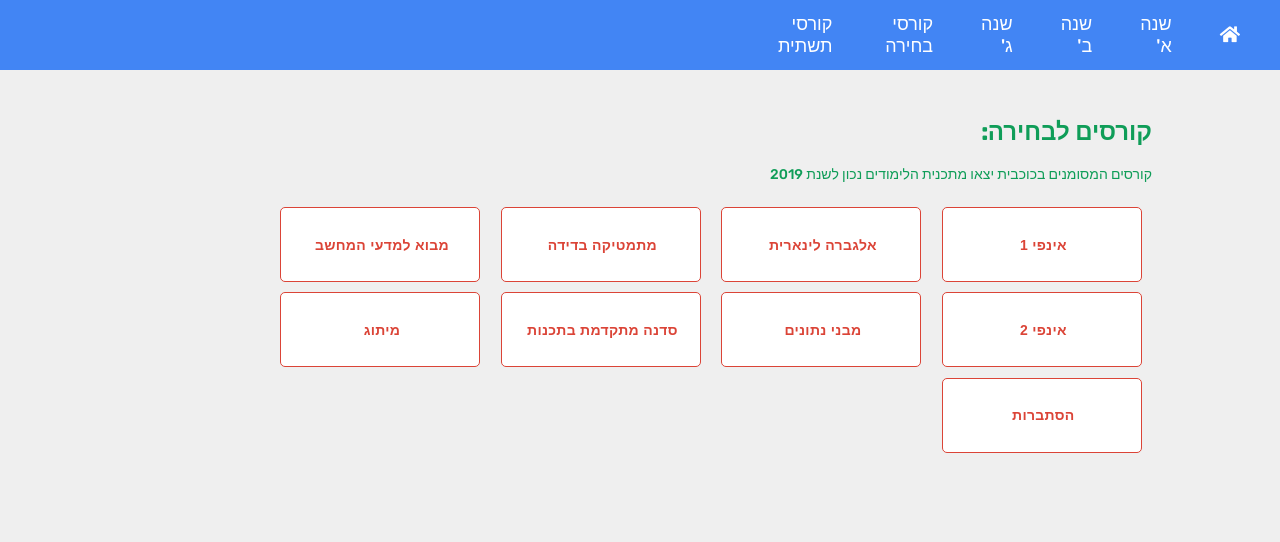
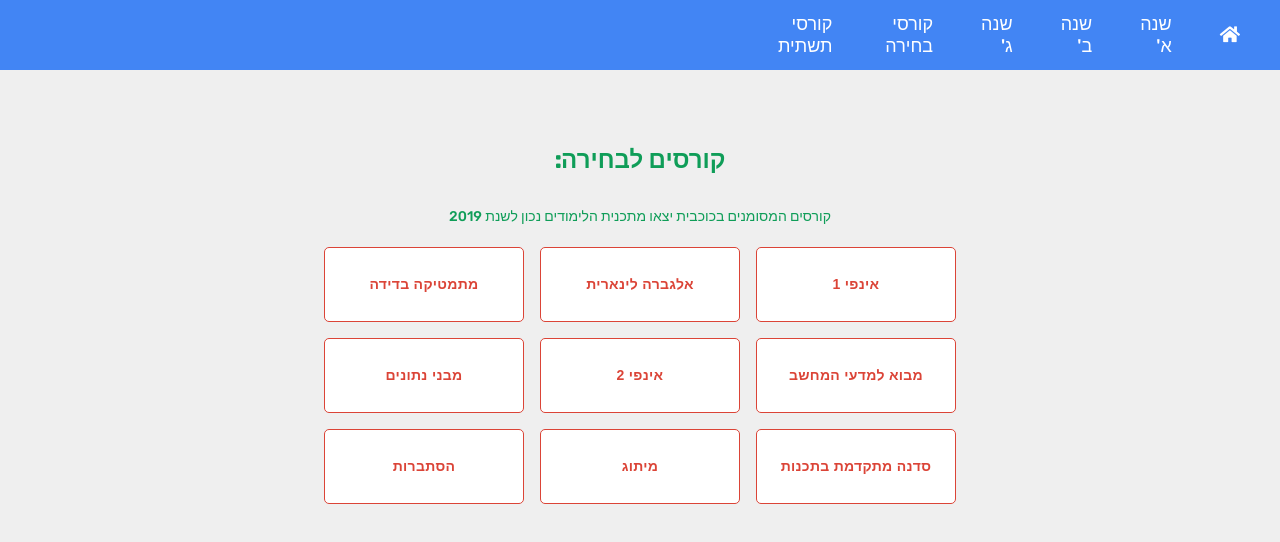
Before and after one commit to Gal94/cs2020, a React (Create React App) app: page /first-year in a window 1280 px wide. Shown: the top 542 px of the page. Built offline with nearby package versions, Linux system fonts and the light colour scheme.

Commit message:
Fixing stuff (#2)
* fixing button module

* optimized page layout

* fixed minor css bug

```diff
--- a/src/App.css
+++ b/src/App.css
@@ -3,6 +3,9 @@
   height: 100%;
   margin: 0;
 }
+.content>:nth-child(2) {
+  padding-top: .5rem;
+}
 a {
   text-decoration: none;
   color: black;
--- a/src/components/footer/footer.component.jsx
+++ b/src/components/footer/footer.component.jsx
@@ -5,7 +5,6 @@ const Footer = () => (
     <div className='footer'>
         <div className='info-div'>
             <p className='info'>Created by G.Y <span className='ball'></span> For submissions: cs2020submissions@outlook.com</p>
-
         </div>
     </div>
 );
--- a/src/components/module-button/ModuleButton.component.jsx
+++ b/src/components/module-button/ModuleButton.component.jsx
@@ -4,7 +4,7 @@ import './ModuleButton.styles.scss'
 const ModuleButton = ({name , link, homeButton, icon}) => (
     <button className={`${homeButton ? 'home-link': ''} module-button`} onClick={()=> {
         window.location.href = `${link}`;
-    }}>{name}  <span style={{marginRight: `0.2rem`}}>{icon}</span> </button>
+}}>{name}{icon ? (<span style={{marginRight: `0.2rem`}}>{icon}</span>):null} </button>
 );
 
 export default ModuleButton;
--- a/src/pages/modules/modules.styles.scss
+++ b/src/pages/modules/modules.styles.scss
@@ -1,8 +1,9 @@
 .modules {
   color: #0F9D58;
-  width: 50%;
-  height: 90vh;
-  margin: 0 auto;
+  display: flex;
+  flex-direction: column;
+  text-align: center;
+  align-items: center;
 
   .module-text{
     font-weight: 500;
@@ -12,19 +13,24 @@
 
   .modules-display {
     display: flex;
+    justify-content: center;
     flex-direction: row;
     flex-wrap: wrap;
-    width: 100%;
-
+    padding-left: .5rem;
+    padding-right: .5rem;
+    max-width: 50rem;
+    &>*{
+      margin:.5rem;
+    }
   }
 
   @media screen and (max-width: 1750px){
-    width: 80%;
+    // width: 80%;
   }
 
   @media screen and (max-width: 1024px) and (max-height: 1366px){
 
-    width: 80%;
+    // width: 80%;
     .module-text {
       font-size: 14px;
       margin-bottom: 5%;
@@ -32,14 +38,14 @@
   }
 
   @media screen and (max-width: 768px) and (max-height: 1024px){
-    width: 80%;
+    // width: 80%;
     .module-text {
       font-size: 13px;
     }
   }
 
   @media screen and (max-width: 1024px) and (max-height: 1366px){
-    width: 80%;
+    // width: 80%;
     .module-text {
       font-size: 11px;
     }
```
Also changed, not shown: src/App.js (+13 -13 lines), src/components/header/header.component.jsx (line endings or trailing spaces), src/components/header/header.styles.scss (line endings or trailing spaces), src/components/module-button/ModuleButton.styles.scss (line endings or trailing spaces).
